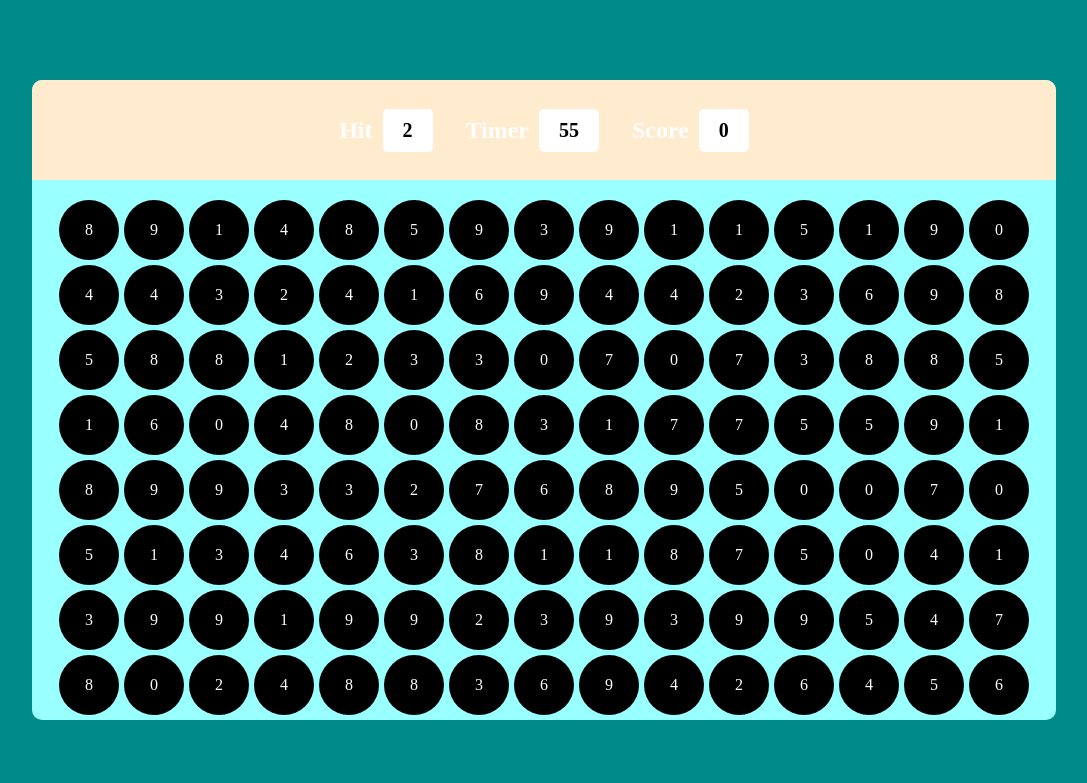
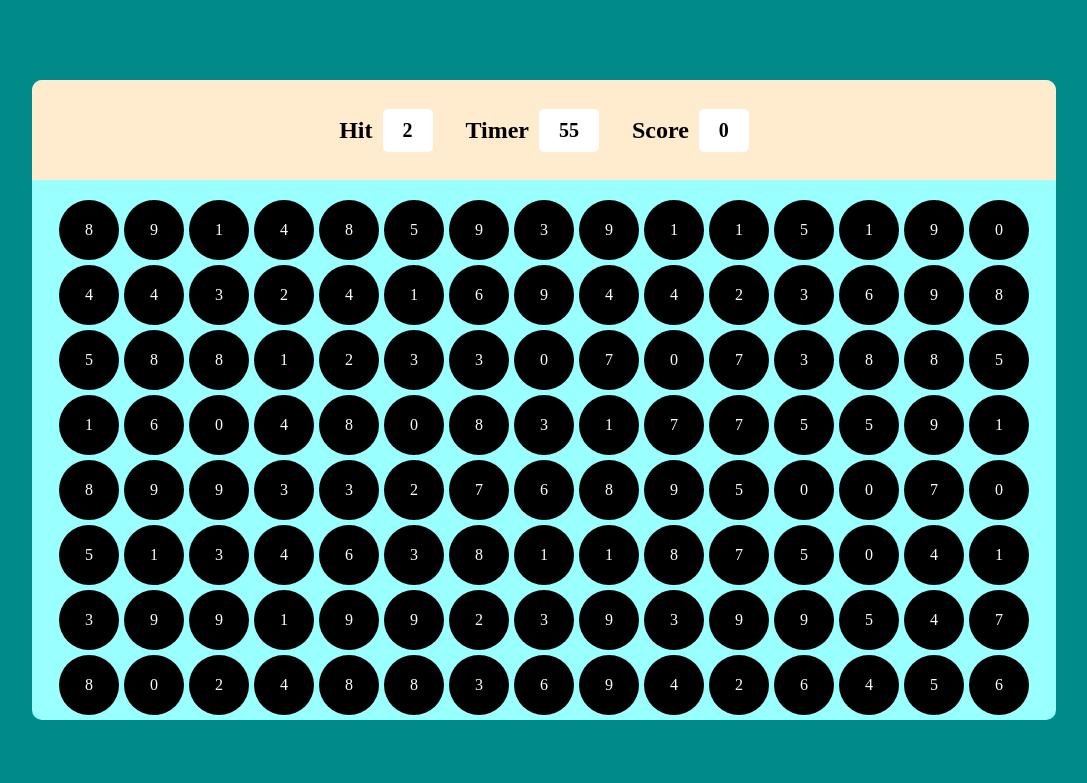
Before and after one commit to Niltiwari7/bubble_game, a plain HTML site: page index.html in a window 1280 px wide. Shown: the whole page, without its empty margins (96-1183 px from the left). Drawn offline with Linux system fonts and the light colour scheme.

Commit message:
first commit

```diff
--- a/style.css
+++ b/style.css
@@ -1,15 +1,17 @@
-*{
+* {
     margin: 0;
     padding: 0;
     box-sizing: border-box;
     font-family: "Gilroy";
 }
 
-html,body{
+html,
+body {
     width: 100%;
     height: 100%;
 }
-#main{
+
+#main {
     width: 100%;
     height: 100%;
     background-color: darkcyan;
@@ -18,7 +20,7 @@ html,body{
     justify-content: center;
 }
 
-#pannel{
+#pannel {
     overflow: hidden;
     width: 80%;
     height: 80%;
@@ -26,25 +28,25 @@ html,body{
     background-color: #9fff;
 }
 
-#ptop{
+#ptop {
     width: 100%;
     height: 100px;
     background-color: blanchedalmond;
     display: flex;
-    color: white;
+    color: black;
     padding: 0px 30%;
     align-items: center;
     justify-content: space-between;
 
 }
 
-.elem{
+.elem {
     display: flex;
     align-items: center;
     gap: 10px;
 }
 
-.box{
+.box {
     padding: 10px 20px;
     background-color: #fff;
     border-radius: 5px;
@@ -53,7 +55,7 @@ html,body{
     font-size: 20px;
 }
 
-#pbtm{
+#pbtm {
     display: flex;
     justify-content: center;
     align-items: center;
@@ -65,7 +67,7 @@ html,body{
     margin-top: 2%;
 }
 
-.bubble{
+.bubble {
     display: flex;
     align-items: center;
     justify-content: center;
@@ -77,6 +79,7 @@ html,body{
     border-radius: 50%;
 
 }
+
 .bubble:hover {
     cursor: pointer;
     background-color: rgb(66, 77, 109);
```
